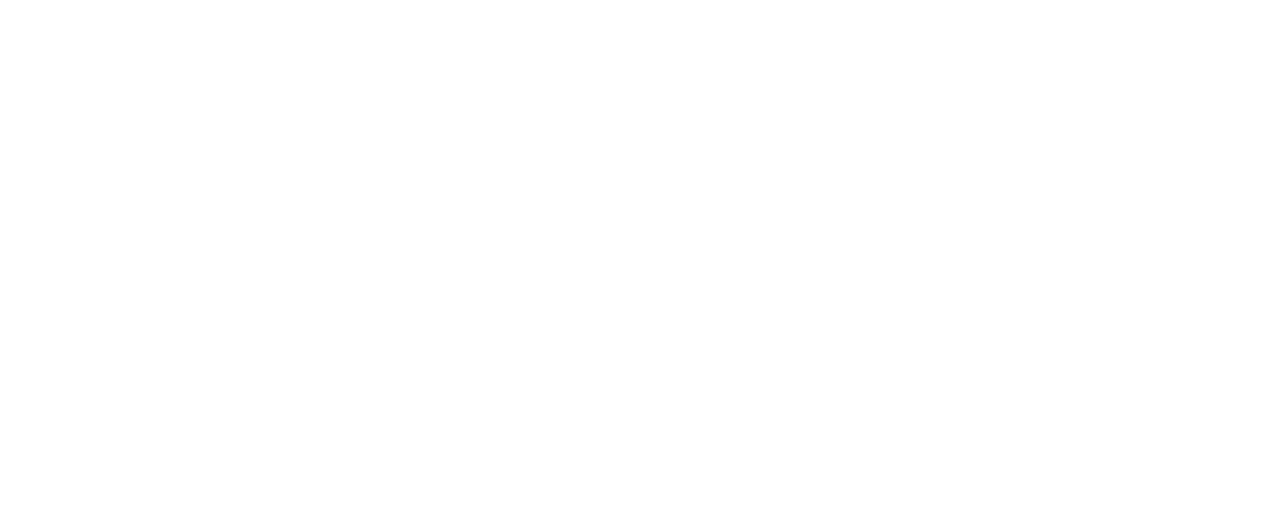
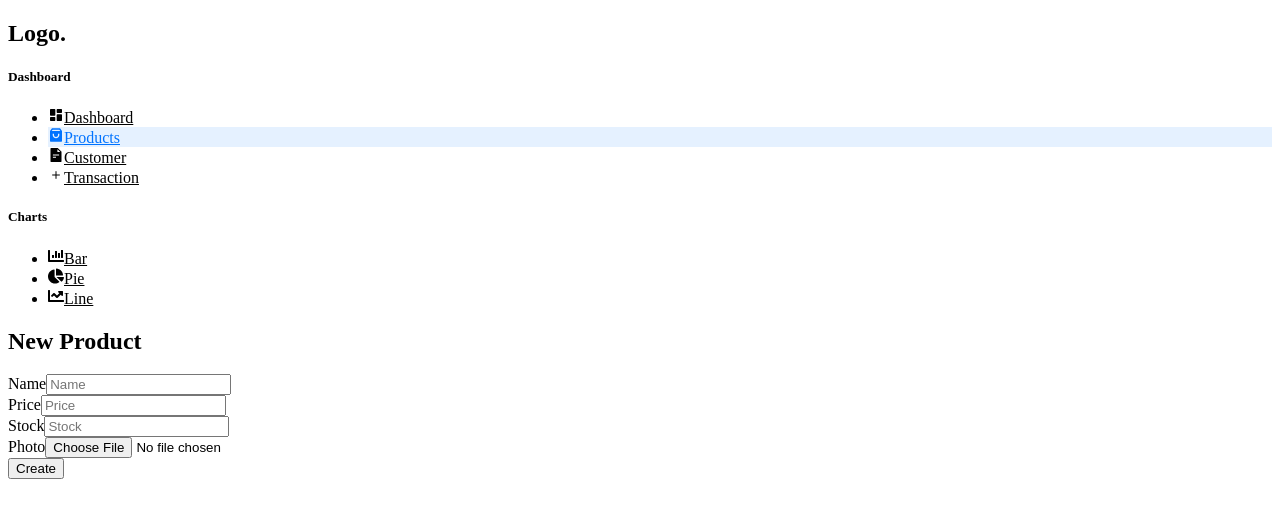
Before and after one commit to 0x1Shub/admin-dashboard, a React (Vite) app: page /admin/product/new in a window 1280 px wide. Before the commit this address had no page. Shown: the top 518 px of the page. Built offline with nearby package versions, Linux system fonts and the light colour scheme; the HTML template or start-up script is replaced by a standard one.

Commit message:
Created: New Product Component

```diff
--- a/src/App.tsx
+++ b/src/App.tsx
@@ -1,6 +1,9 @@
 import { BrowserRouter, Routes, Route } from 'react-router-dom';
 import { Suspense, lazy } from 'react';
 import Loader from './components/Loader';
+import NewProduct from './pages/management/NewProduct';
+import ProductManagement from './pages/management/ProductManagement';
+import TransactionManagement from './pages/management/TransactionManagement';
 
 const Dashboard = lazy(() => import('./pages/Dashboard'));
 const  Products = lazy(() => import('./pages/Products'));
@@ -17,6 +20,10 @@
         <Route path='/admin/product' element={<Products />}/>
         <Route path='/admin/transaction' element={<Transactions />}/>
         <Route path='/admin/customer' element={<Customer />}/>
+
+        <Route path="/admin/product/new" element={<NewProduct />} />
+          <Route path="/admin/product/:id" element={<ProductManagement />} />
+          <Route path="/admin/transaction/:id" element={<TransactionManagement />}/>
       </Routes>
       </Suspense>
     </BrowserRouter>
--- /dev/null
+++ b/src/pages/management/NewProduct.tsx
@@ -0,0 +1,76 @@
+import { useState, ChangeEvent } from "react";
+import AdminSidebar from "../../components/AdminSidebar";
+
+const NewProduct = () => {
+  const [name, setName] = useState<string>("");
+  const [price, setPrice] = useState<number>();
+  const [stock, setStock] = useState<number>();
+  const [photo, setPhoto] = useState<string>();
+
+  const changeImageHandler = (e: ChangeEvent<HTMLInputElement>) => {
+    const file: File | undefined = e.target.files?.[0];
+
+    const reader: FileReader = new FileReader();
+
+    if (file) {
+      reader.readAsDataURL(file);
+      reader.onloadend = () => {
+        if (typeof reader.result === "string") setPhoto(reader.result);
+      };
+    }
+  };
+
+  return (
+    <div className="admin-container">
+      <AdminSidebar />
+      <main className="product-management">
+        <article>
+          <form>
+            <h2>New Product</h2>
+            <div>
+              <label>Name</label>
+              <input
+                required
+                type="text"
+                placeholder="Name"
+                value={name}
+                onChange={(e) => setName(e.target.value)}
+              />
+            </div>
+            <div>
+              <label>Price</label>
+              <input
+                required
+                type="number"
+                placeholder="Price"
+                value={price}
+                onChange={(e) => setPrice(Number(e.target.value))}
+              />
+            </div>
+            <div>
+              <label>Stock</label>
+              <input
+                required
+                type="number"
+                placeholder="Stock"
+                value={stock}
+                onChange={(e) => setStock(Number(e.target.value))}
+              />
+            </div>
+
+            <div>
+              <label>Photo</label>
+              <input required type="file" onChange={changeImageHandler} />
+            </div>
+
+            {photo && <img src={photo} alt="New Image" />}
+
+            <button type="submit">Create</button>
+          </form>
+        </article>
+      </main>
+    </div>
+  );
+};
+
+export default NewProduct;
--- /dev/null
+++ b/src/pages/management/ProductManagement.tsx
@@ -0,0 +1,8 @@
+
+const ProductManagement = () => {
+  return (
+    <div>ProductManagement</div>
+  )
+}
+
+export default ProductManagement
--- /dev/null
+++ b/src/pages/management/TransactionManagement.tsx
@@ -0,0 +1,8 @@
+
+const TransactionManagement = () => {
+  return (
+    <div>TransactionManagement</div>
+  )
+}
+
+export default TransactionManagement
```
